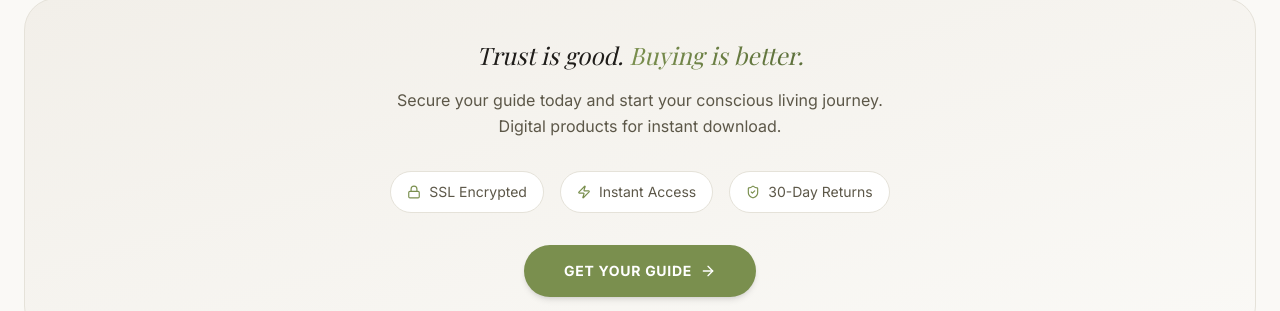
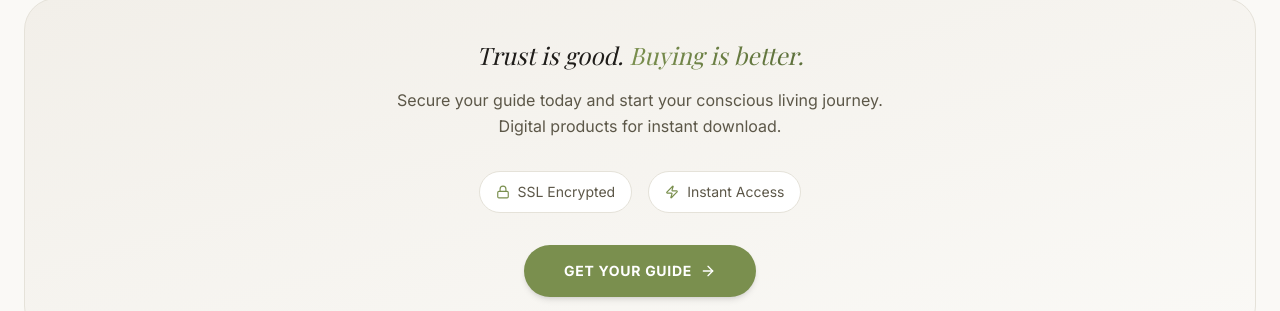
Before and after one commit to Nolea-shop/Nolea.shop, a React (Vite) app: page / in a window 1280 px wide. Shown: the part 1331-1642 px from the top of the page. Built offline with nearby package versions, Linux system fonts and the light colour scheme; no server answers; the database is empty; a web font is replaced by a local one.

Commit message:
fix: Remove all 30-Day Returns mentions from Home, Cart, and Footer

```diff
--- a/src/pages/Cart.tsx
+++ b/src/pages/Cart.tsx
@@ -1,6 +1,6 @@
 import React, { useState } from 'react';
 import { useCart } from '../context/CartContext';
-import { Trash2, ArrowLeft, ArrowRight, CreditCard, ShoppingBag, ShieldCheck, Lock, RefreshCw } from 'lucide-react';
+import { Trash2, ArrowLeft, ArrowRight, CreditCard, ShoppingBag, ShieldCheck, Lock } from 'lucide-react';
 import { Link, useNavigate } from 'react-router-dom';
 import { auth } from '../lib/firebase';
 import { useAuthState } from 'react-firebase-hooks/auth';
@@ -87,7 +87,6 @@ export function Cart() {
           {[
             { icon: Lock, text: 'Secure Checkout' },
             { icon: ShieldCheck, text: 'Buyer Protection' },
-            { icon: RefreshCw, text: '30-Day Returns' },
           ].map((badge, index) => (
             <div
               key={index}
--- a/src/pages/Home.tsx
+++ b/src/pages/Home.tsx
@@ -1,6 +1,6 @@
 import React, { useEffect, useState } from 'react';
 import { motion } from 'motion/react';
-import { ArrowRight, Sparkles, Heart, Leaf, ShieldCheck, Zap, Lock } from 'lucide-react';
+import { ArrowRight, Sparkles, Heart, Leaf, Zap, Lock } from 'lucide-react';
 import { RecipeCard } from '../components/RecipeCard';
 import { getAllRecipes } from '../services/recipeService';
 import { Recipe } from '../types';
@@ -195,7 +195,6 @@ export function Home() {
             {[
               { text: 'SSL Encrypted', icon: Lock },
               { text: 'Instant Access', icon: Zap },
-              { text: '30-Day Returns', icon: ShieldCheck },
             ].map((item) => (
               <div
                 key={item.text}
```
